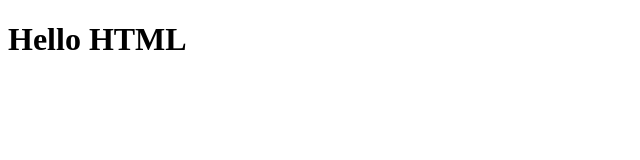
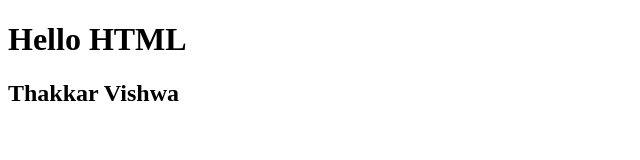
Before and after one commit to VishwaThakkar109/Vishwa_CT_109, a plain HTML site: page index.htm in a window 1280 px wide. Shown: the whole page, without its empty margins (0-640 px from the left). Drawn offline with Linux system fonts and the light colour scheme.

Commit message:
second commit

```diff
--- a/index.htm
+++ b/index.htm
@@ -7,5 +7,6 @@
 </head>
 <body>
     <h1>Hello HTML</h1>
+    <h2>Thakkar Vishwa</h2>
 </body>
 </html>
```
